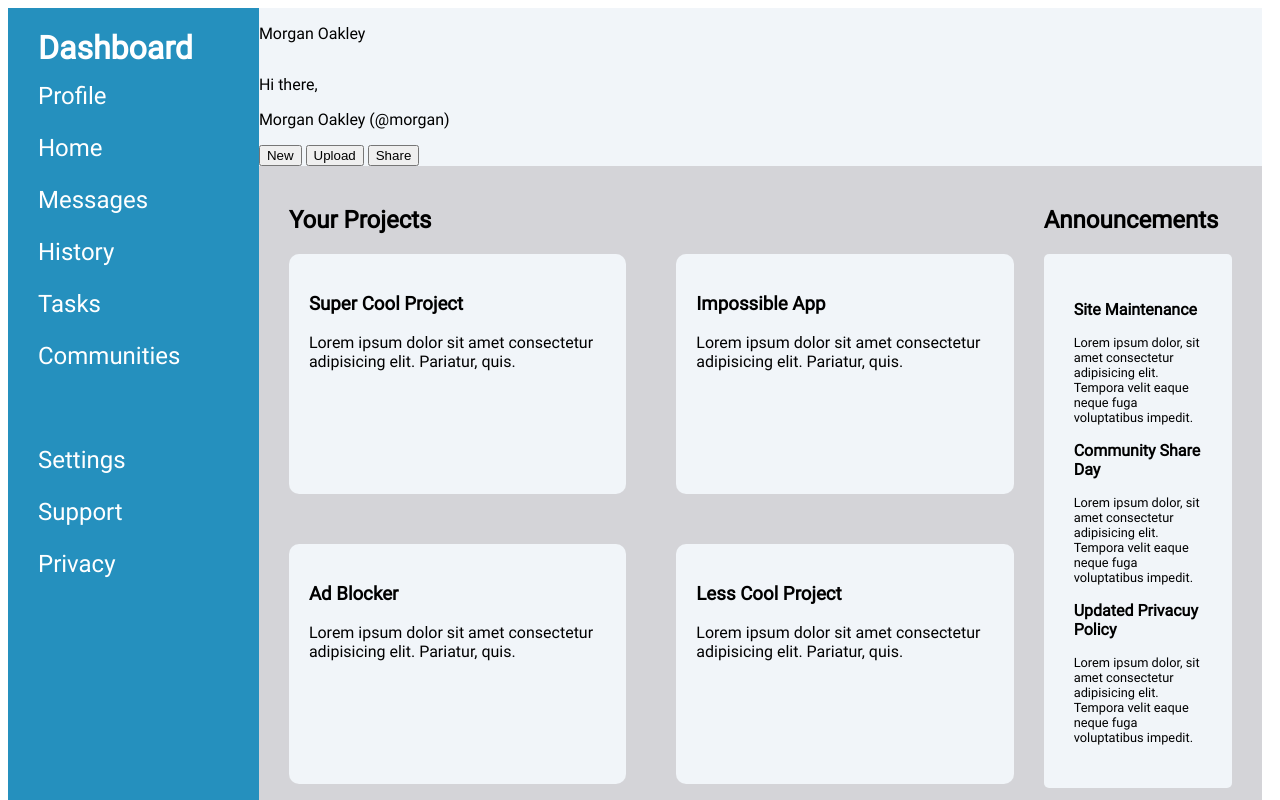
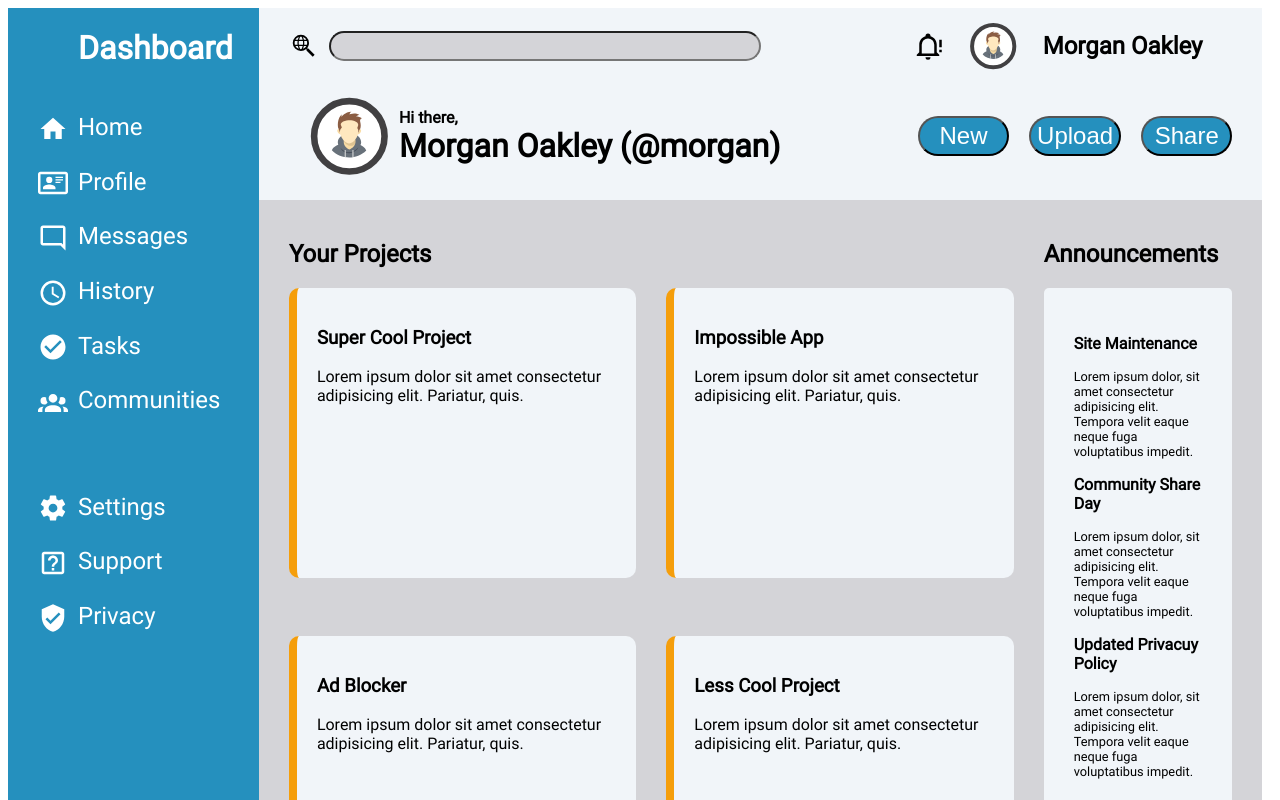
Before and after one commit to FishShalami/odin-dashboard, a plain HTML site: page index.html in a window 1280 px wide. Shown: the top 800 px of the page. Drawn offline with Linux system fonts and the light colour scheme.

Commit message:
Styled header and minor structural changes

```diff
--- a/index.html
+++ b/index.html
@@ -10,8 +10,8 @@
     <div class="sidebar">
         <h1>Dashboard</h1>
         <div class="user-menu">
+            <p class="side-menu">Home</p>
             <p class="side-menu">Profile</p>
-            <p class="side-menu">Home</p>
             <p class="side-menu">Messages</p>
             <p class="side-menu">History</p>
             <p class="side-menu">Tasks</p>
@@ -25,24 +25,28 @@
     <div class="content">
         <div class="header">
             <div class="top-line">
-                <div class="search">
-                    <!-- icon -->
+                <div class="search-bar">
+                        <input type="text">
                 </div>
                 <div class=user-login-details>
-                    <!-- icon -->
-                     <!-- icon -->
+                    <img src="images/bell-alert-outline.svg" alt="" height="30px" width="30px">
+                    <img src="images/custom-avatar.svg" height="60px" width="60px">
                     <p class="user-name">Morgan Oakley</p>
                 </div>
             </div>
             <div class="bottom-line">
                 <div class="user-hello">
-                    <!-- icon -->
+                    <img src="images/custom-avatar.svg" height="100px" width="100px">
+                     <div class="greeting">
                          <p>Hi there,</p>
                          <p class="user-name">Morgan Oakley (@morgan)</p>
                      </div>
+                </div>
+                <div class="buttons">
                     <button type="button">New</button>
                     <button type="button">Upload</button>
                     <button type="button">Share</button>
+                </div>
             </div>
         </div>
         <div class="main">
--- a/styles.css
+++ b/styles.css
@@ -16,10 +16,6 @@
 
 }
 
-h4 {
-    font-weight:800;
-    color: red;
-}
 
 body {
     display: grid;
@@ -37,7 +33,7 @@ body {
 
     display: grid;
     padding-left: 30px;
-    grid-template-rows: 50px 1fr 1fr;
+    grid-template-rows: auto 1fr 1fr;
     align-items: start;
 
 }
@@ -54,6 +50,7 @@ body {
 
     display: grid;
     grid-template-columns: 1fr;
+    grid-template-rows: .25fr 3fr;
     grid-template-areas:
     "header"
     "main";
@@ -65,6 +62,116 @@ body {
     background-color: var(--white-color);
     grid-area: header;
     display: grid;
+    grid-template-rows: 4rem 8rem;
+    grid-template-columns: 1fr 1fr;
+    grid-template-areas:
+    "topline topline"
+    "bottomline bottomline";
+    padding: 0 30px;
+}
+
+.top-line {
+    grid-area: topline;
+    display: grid;
+    grid-template-columns: 1fr 1fr;
+    /* grid-template-rows: 4rem; */
+    grid-template-areas:
+    "search-bar user-login-details";
+    align-items: center;
+
+}
+
+.bottom-line {
+    grid-area: bottomline;
+    display: grid;
+    grid-template-columns: 2fr 1fr;
+    grid-template-areas: "user-hello buttons";
+}
+
+.search-bar {
+    display: flex;
+    grid-area: search-bar;
+
+}
+
+.search-bar>input {
+    display: flex;
+    flex: 1;
+    height: 1.5rem;
+    border-radius: 50px;
+    background-color: var(--main-color);
+    padding-left: 20px;
+    font-size: 1.2rem;
+}
+
+.user-login-details {
+    grid-area: user-login-details;
+    display: flex;
+    align-items: center;
+    gap: 20px;
+    justify-content: flex-end;
+    padding-right: 30px;
+}
+
+.user-login-details .user-name {
+    font-size: 1.5rem;
+    font-weight: bold;
+}
+
+.user-hello {
+    grid-area: user-hello;
+    display: grid;
+    grid-template-columns: 1fr 8fr;
+    grid-template-rows: 1fr 1fr;
+    padding: 10px;
+
+}
+
+.user-hello img {
+    grid-row: 1/3;
+    grid-column: 1/2;
+    align-self: center;
+    justify-self: center;
+}
+
+.greeting {
+    display: grid;
+    grid-row: 1 / 3;
+    grid-column: 2/3;
+    /* align-items: start; */
+}
+
+.greeting>p:first-of-type {
+    font-weight: bold;
+    grid-row: 1/2;
+    /* display: grid; */
+    align-self: end;
+    margin: 0;
+}
+
+.greeting .user-name {
+    font-size: 2rem;
+    font-weight: bold;
+    grid-row: 2/3;
+    margin: 0;
+}
+
+.buttons {
+    grid-area: buttons;
+    display: grid;
+    grid-template-columns: repeat(3, 1fr);
+    gap: 20px;
+    align-items: center;
+}
+
+button {
+    background-color: var(--sidebar-color);
+    color: white;
+    border-radius: 20px;
+    font-size: 1.5rem;
+    height: 2.5rem;
+
+
 }
 
 .main {
@@ -75,7 +182,7 @@ body {
     grid-template-areas:
     "project-title announce-title"
     "card-group trend-announce-group";
-    padding: 20px 30px 80px;
+    padding: 20px 30px 40px;
 }
 
 .project-title {
@@ -96,6 +203,7 @@ body {
 
 .trend-announce-group {
     grid-area: trend-announce-group;
+
     display: flex;
     flex-direction: column;
     justify-content: space-between;
@@ -105,26 +213,23 @@ body {
 .card-group {
     display: grid;
     grid-template-columns: repeat(2, minmax(200px, 1fr));
-    gap: 50px;
+    grid-template-rows: repeat(3, 1fr);
+    gap: 30px;
+    height: 100%;
     margin-right: 30px;
     grid-area: card-group;
+    align-items: stretch;
 }
-/*
-.card-group,
-.announce-group,
-.trending {
-    align-self: stretch;
-} */
+
 
 .card {
     background-color: var(--white-color);
-    min-height: 200px;
+    max-height: 250px;
     padding: 20px;
     border-radius: 10px;
+    border-left: 8px solid var(--card-trim-color);
 
 }
-
-
 
 .announce-group,
 .trending-group {
@@ -132,3 +237,115 @@ body {
     border-radius: 5px;
     padding: 30px;
 }
+
+.sidebar > h1 {
+    padding-left: 40px;
+    /* content: url(images/home.svg);
+    display: inline-block;
+    width: 50px;
+    height: 50px;
+    margin-right: 10px;
+    vertical-align: middle;
+    filter: invert(1) brightness(100); */
+}
+
+
+.side-menu:nth-child(1)::before {
+    content: url(images/home.svg);
+    display: inline-block;
+    width: 30px;
+    height: 30px;
+    margin-right: 10px;
+    vertical-align: middle;
+    filter: invert(1) brightness(100);
+}
+
+.side-menu:nth-child(2)::before {
+    content: url(images/card-account-details-outline.svg);
+    display: inline-block;
+    width: 30px;
+    height: 30px;
+    margin-right: 10px;
+    vertical-align: middle;
+    filter: invert(1) brightness(100);
+}
+
+.side-menu:nth-child(3)::before {
+    content: url(images/message-reply-outline.svg);
+    display: inline-block;
+    width: 30px;
+    height: 30px;
+    margin-right: 10px;
+    vertical-align: middle;
+    filter: invert(1) brightness(100);
+}
+
+.side-menu:nth-child(4)::before {
+    content: url(images/clock-outline.svg);
+    display: inline-block;
+    width: 30px;
+    height: 30px;
+    margin-right: 10px;
+    vertical-align: middle;
+    filter: invert(1) brightness(100);
+}
+
+.side-menu:nth-child(5)::before {
+    content: url(images/check-circle.svg);
+    display: inline-block;
+    width: 30px;
+    height: 30px;
+    margin-right: 10px;
+    vertical-align: middle;
+    filter: invert(1) brightness(100);
+}
+
+.side-menu:nth-child(6)::before {
+    content: url(images/account-group.svg);
+    display: inline-block;
+    width: 30px;
+    height: 30px;
+    margin-right: 10px;
+    vertical-align: middle;
+    filter: invert(1) brightness(100);
+}
+
+.side-menu:nth-child(8)::before {
+    content: url(images/cog.svg);
+    display: inline-block;
+    width: 30px;
+    height: 30px;
+    margin-right: 10px;
+    vertical-align: middle;
+    filter: invert(1) brightness(100);
+}
+
+.side-menu:nth-child(9)::before {
+    content: url(images/help-box-outline.svg);
+    display: inline-block;
+    width: 30px;
+    height: 30px;
+    margin-right: 10px;
+    vertical-align: middle;
+    filter: invert(1) brightness(100);
+}
+
+.side-menu:nth-child(10)::before {
+    content: url(images/shield-check.svg);
+    display: inline-block;
+    width: 30px;
+    height: 30px;
+    margin-right: 10px;
+    vertical-align: middle;
+    filter: invert(1) brightness(100);
+}
+
+.search-bar::before {
+    content: url(images/search-web.svg);
+    display: inline-block;
+    width: 30px;
+    height: 30px;
+    margin-right: 10px;
+    vertical-align: middle;
+    /* filter: invert(1) brightness(100); */
+}
```
Also changed, not shown: images/custom-avatar.svg (added). Lines whose indentation alone changed are shown as unchanged.
